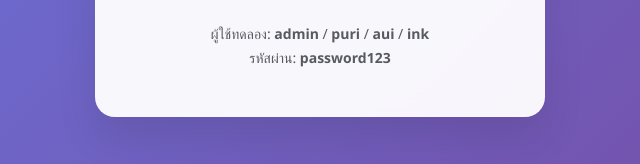
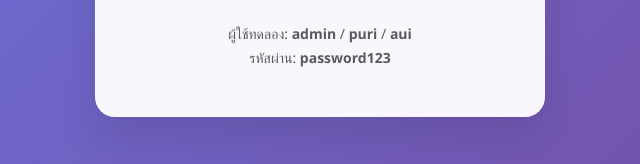
Before and after one commit to puri-b/x-crm-system, a website: page public/login.html in a window 1280 px wide. Shown: the part 572-736 px from the top of the page, 320-960 px from the left. Drawn offline with nearby package versions, Linux system fonts and the light colour scheme.

Commit message:
Change: .env ,login.html

```diff
--- a/public/login.html
+++ b/public/login.html
@@ -159,7 +159,7 @@
 
         <div class="mt-4 text-center">
             <small class="text-muted">
-                ผู้ใช้ทดลอง: <strong>admin</strong> / <strong>puri</strong> / <strong>aui</strong> / <strong>ink</strong><br>
+                ผู้ใช้ทดลอง: <strong>admin</strong> / <strong>puri</strong> / <strong>aui</strong><br>
                 รหัสผ่าน: <strong>password123</strong>
             </small>
         </div>
```
Also changed, not shown: 1 other file.
